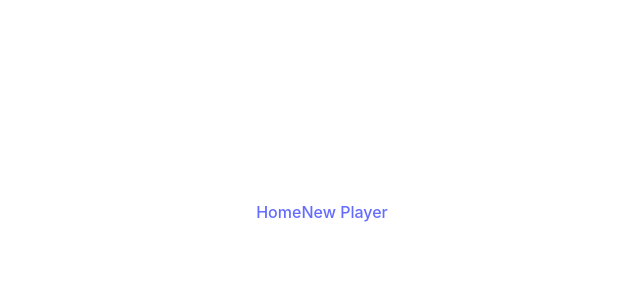
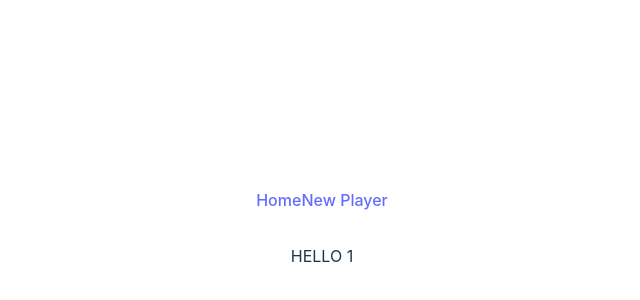
Before and after one commit to ChuangStephanie/PuppyBowl_React, a React (Vite) app: page /players/1 in a window 1280 px wide. Before the commit this address had no page. Shown: the part 188-488 px from the top of the page, without its empty margins (318-958 px from the left). Built offline with nearby package versions, Linux system fonts and the light colour scheme.

Commit message:
fixed some issues

```diff
--- a/src/App.jsx
+++ b/src/App.jsx
@@ -19,7 +19,7 @@ function App() {
     <Routes>
       <Route path='/' element={<AllPlayers/>} />
       <Route path='/NewPlayer' element={<NewPlayer/>} />
-      <Route path='/SinglePlayer' element={<SinglePlayer/>} />
+      <Route path='/players/:id' element={<SinglePlayer/>} />
     </Routes>
       {/* <NewPlayer/>
       <AllPlayers/> */}
--- a/src/Components/AllPlayers.jsx
+++ b/src/Components/AllPlayers.jsx
@@ -28,7 +28,7 @@ export default function AllPlayers() {
     : players;
 
     const SeeDetails = () => {
-        const path = './SinglePlayer'
+        const path = './players/:id'
         navigate(path);
     }
 
--- a/src/Components/SinglePlayer.jsx
+++ b/src/Components/SinglePlayer.jsx
@@ -1,19 +1,23 @@
 import { useState, useEffect } from "react";
 import { fetchAllPlayers } from "../API";
 import {useParams} from "react-router-dom"
+import AllPlayers from "./AllPlayers"
 
 const SinglePlayer = () => {
     console.log(useParams());
     const {id} = useParams();
 
+
     return (
       <>
         <div>
-        HELLO
+        HELLO {id}
         </div>
 
       </>
     )
-}
+    };
 
 export default SinglePlayer;
+
+//name, breed, status, imageURL
```
